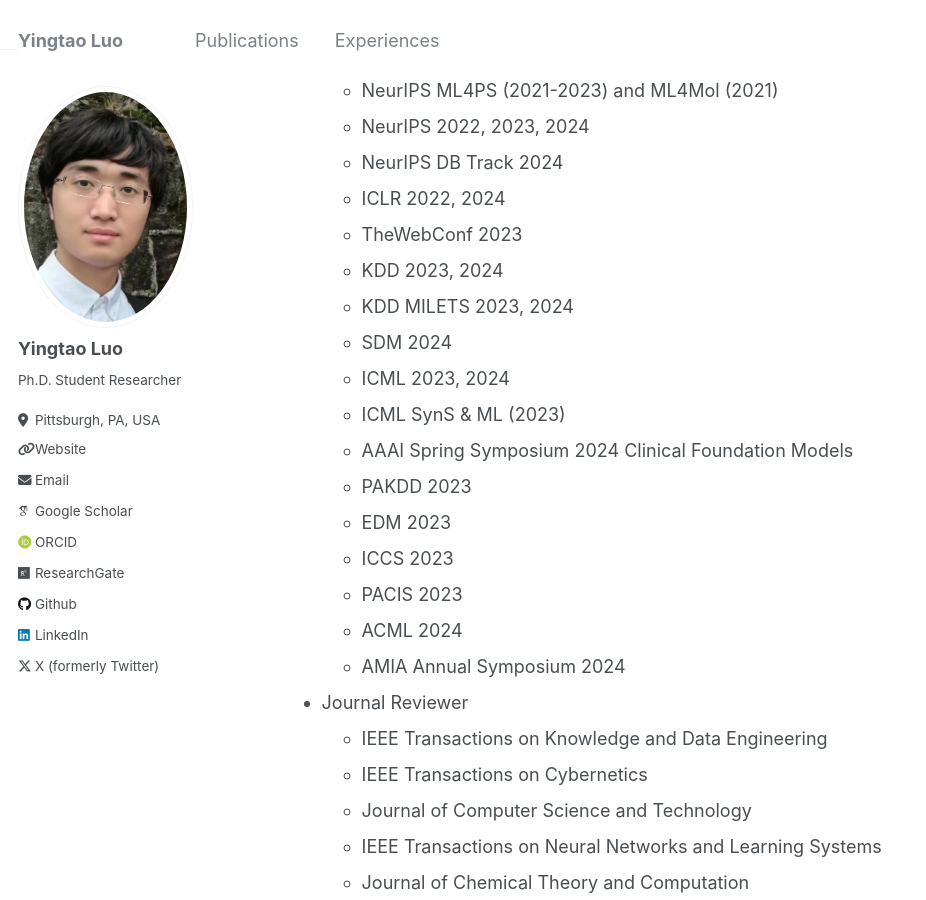
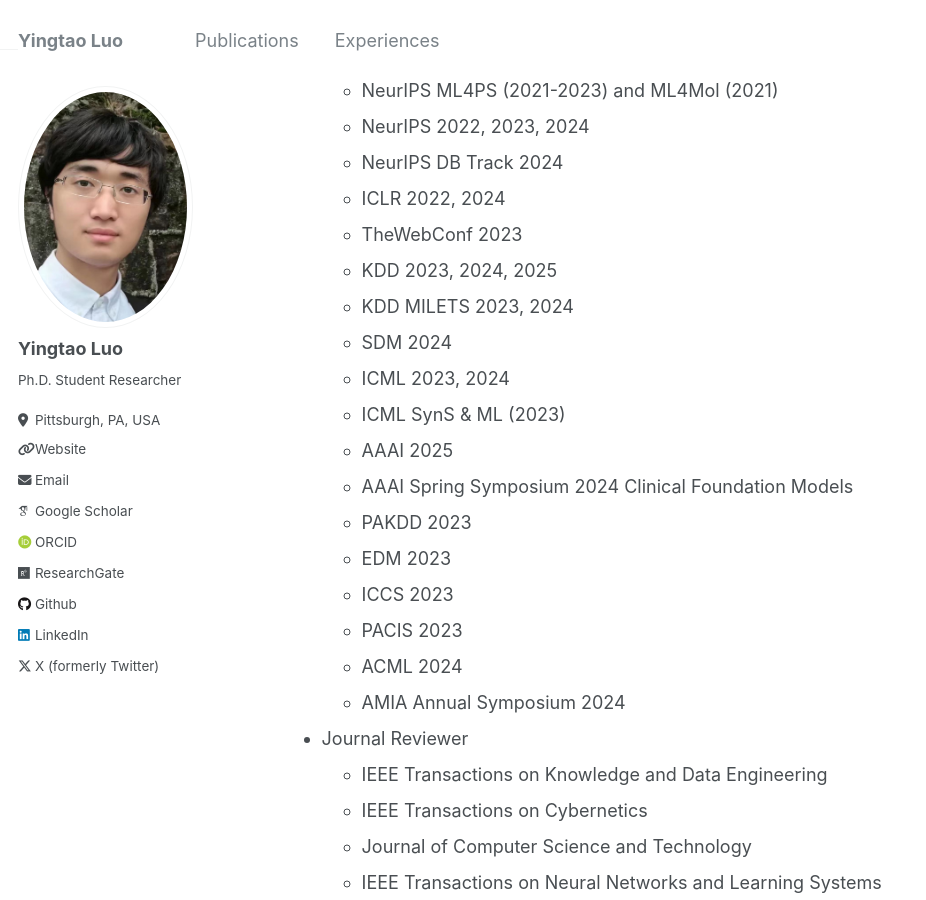
Before and after one commit to yingtaoluo/yingtaoluo.github.io, a Jekyll site: the page built from _pages/experiences.md, in a window 1280 px wide and 900 px high, scrolled down 700 px. Shown: the whole window, without its empty margins (0-926 px from the left). Built offline with Jekyll 4.4.1, drawn with Linux system fonts in a browser that asks for light colours; some web fonts are replaced.

Commit message:
Update experiences.md

```diff
--- a/_pages/experiences.md
+++ b/_pages/experiences.md
@@ -35,11 +35,12 @@ Academic Services
   * NeurIPS DB Track 2024
   * ICLR 2022, 2024
   * TheWebConf 2023
-  * KDD 2023, 2024
+  * KDD 2023, 2024, 2025
   * KDD MILETS 2023, 2024
   * SDM 2024
   * ICML 2023, 2024
   * ICML SynS & ML (2023)
+  * AAAI 2025
   * AAAI Spring Symposium 2024 Clinical Foundation Models
   * PAKDD 2023
   * EDM 2023
```
